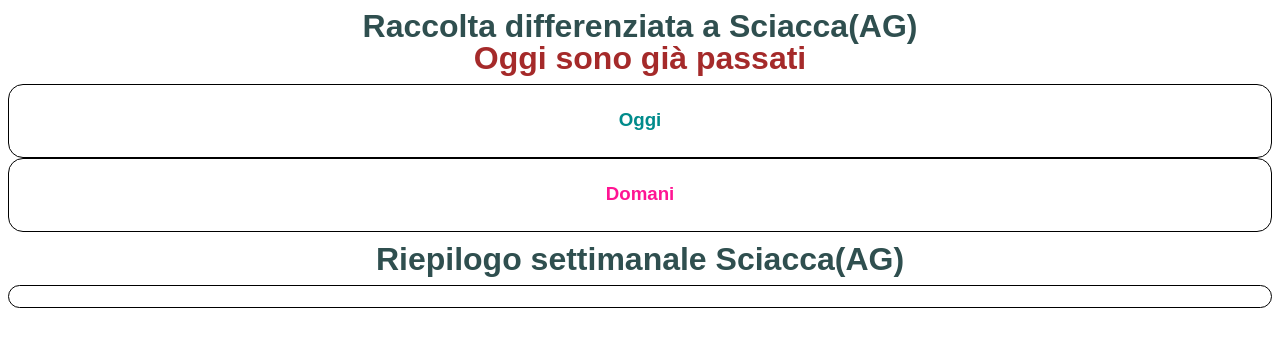
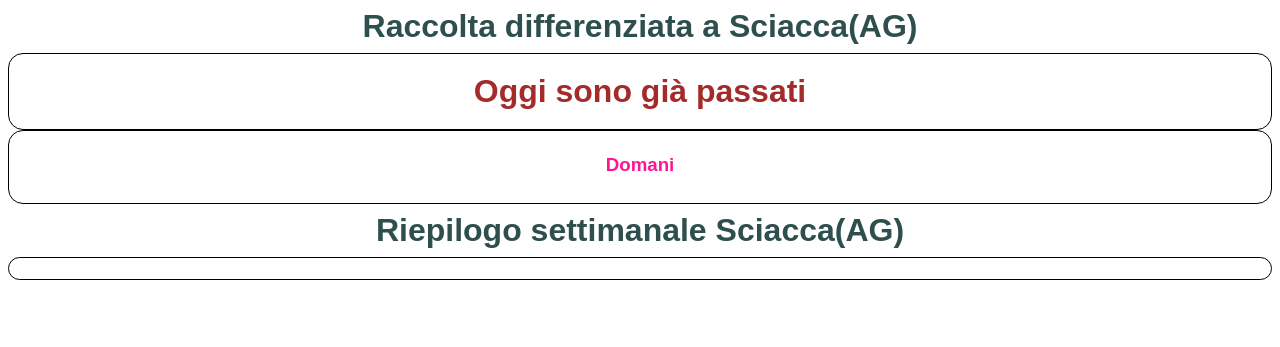
Before and after one commit to PickDado/BeDifferent, a PHP site: page / in a window 1280 px wide. Shown: the top 347 px of the page. Run offline with PHP 8.4, Linux system fonts and the light colour scheme; data that the repository does not hold is empty.

Commit message:
Correzioni di presentazione

```diff
--- a/views/main.php
+++ b/views/main.php
@@ -16,10 +16,11 @@
 
     <div class="listtitle">
         <h1 class="title"> Raccolta differenziata a <strong>Sciacca(AG)</strong> </h1>
-        <h1 class="warning"> <?php include("./controller/warning.php") ?></h1>
+
     </div>
     <div class="list">
-        <h3 class="today">Oggi</h3> <?php include("./models/today.php") ?>
+        <h1 class="warning"> <?php include("./controller/warning.php") ?></h1>
+        <?php include("./models/today.php") ?>
     </div>
     <div class="list">
         <h3 class="tomorrow">Domani</h3> <?php include("./models/tomorrow.php") ?>
```
